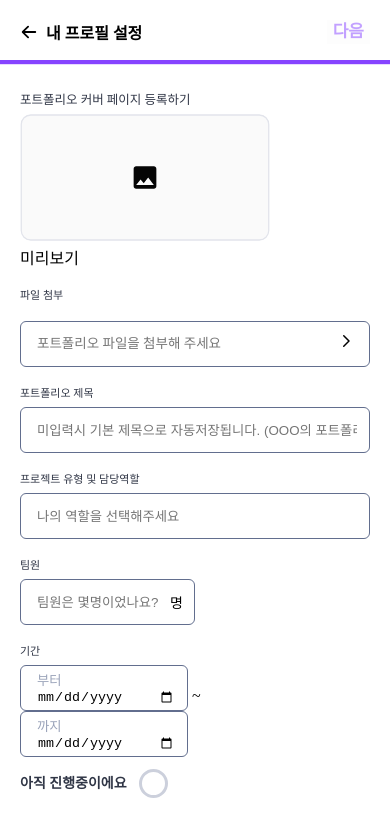
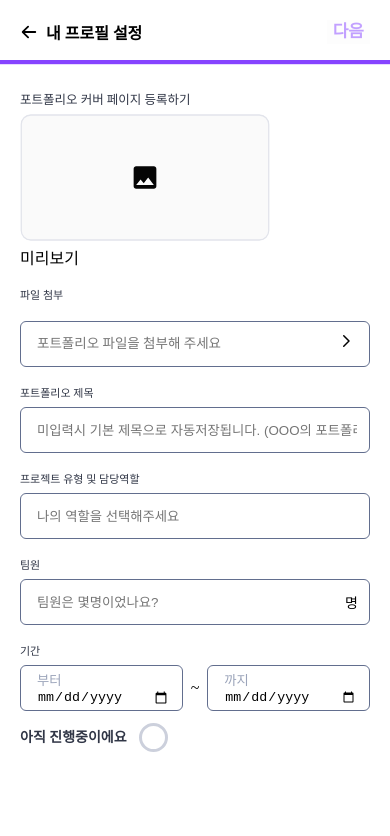
Before and after one commit to starting-front/gunyongbok, a React (Vite) app: page /profile/upload in a window 390 px wide. Shown: the top 836 px of the page. Built offline with nearby package versions, Linux system fonts and the light colour scheme.

Commit message:
포트폴리오 업로드 페이지 반응형 대응

```diff
--- a/src/components/Resume/Profile/UploadPortfolioForm.tsx
+++ b/src/components/Resume/Profile/UploadPortfolioForm.tsx
@@ -85,6 +85,15 @@ const PortfoliodInput = styled.input`
   &.lastDate[type="date"]:focus::before,
   &.lastDate[type="date"]:valid::before {
     display: none;
+  }
+`;
+
+const TeamDivBox = styled.div`
+  width: 48%;
+  position: relative;
+
+  @media screen and (max-width: 599px) {
+    width: 100%;
   }
 `;
 
@@ -228,12 +237,9 @@ const UploadPortfolioForm = () => {
             <PortfoliodInput placeholder="미입력시 기본 제목으로 자동저장됩니다. (OOO의 포트폴리오)" />
             <PortfolioLabel>프로젝트 유형 및 담당역할</PortfolioLabel>
             <PortfoliodInput placeholder="나의 역할을 선택해주세요" />
-            <div style={{ width: "50%", position: "relative" }}>
+            <TeamDivBox>
               <PortfolioLabel>팀원</PortfolioLabel>
-              <PortfoliodInput
-                placeholder="팀원은 몇명이었나요?"
-                className="TeamMember"
-              />
+              <PortfoliodInput placeholder="팀원은 몇명이었나요?" />
               <span
                 style={{
                   position: "absolute",
@@ -244,8 +250,15 @@ const UploadPortfolioForm = () => {
               >
                 명
               </span>
-            </div>
+            </TeamDivBox>
             <PortfolioLabel>기간</PortfolioLabel>
+            <div
+              style={{
+                display: "flex",
+                justifyContent: "space-between",
+                alignItems: "center",
+              }}
+            >
               <PortfoliodInput
                 type="date"
                 data-placeholder="부터"
@@ -253,7 +266,7 @@ const UploadPortfolioForm = () => {
                 aria-required="true"
                 className="firstDate"
               />
-            <span> ~ </span>
+              <span style={{ margin: "0 8px" }}> ~ </span>
               <PortfoliodInput
                 type="date"
                 data-placeholder="까지"
@@ -261,6 +274,7 @@ const UploadPortfolioForm = () => {
                 aria-required="true"
                 className="lastDate"
               />
+            </div>
           </form>
           <SpanText>
             아직 진행중이에요
@@ -276,6 +290,7 @@ const UploadPortfolioForm = () => {
         title="다음 단계로"
         nextTitle="임시저장"
         next={false}
+        onSave={() => console.log(2)}
         onClick={() => console.log(1)}
       />
     </>
```
Lines whose indentation alone changed are shown as unchanged.
